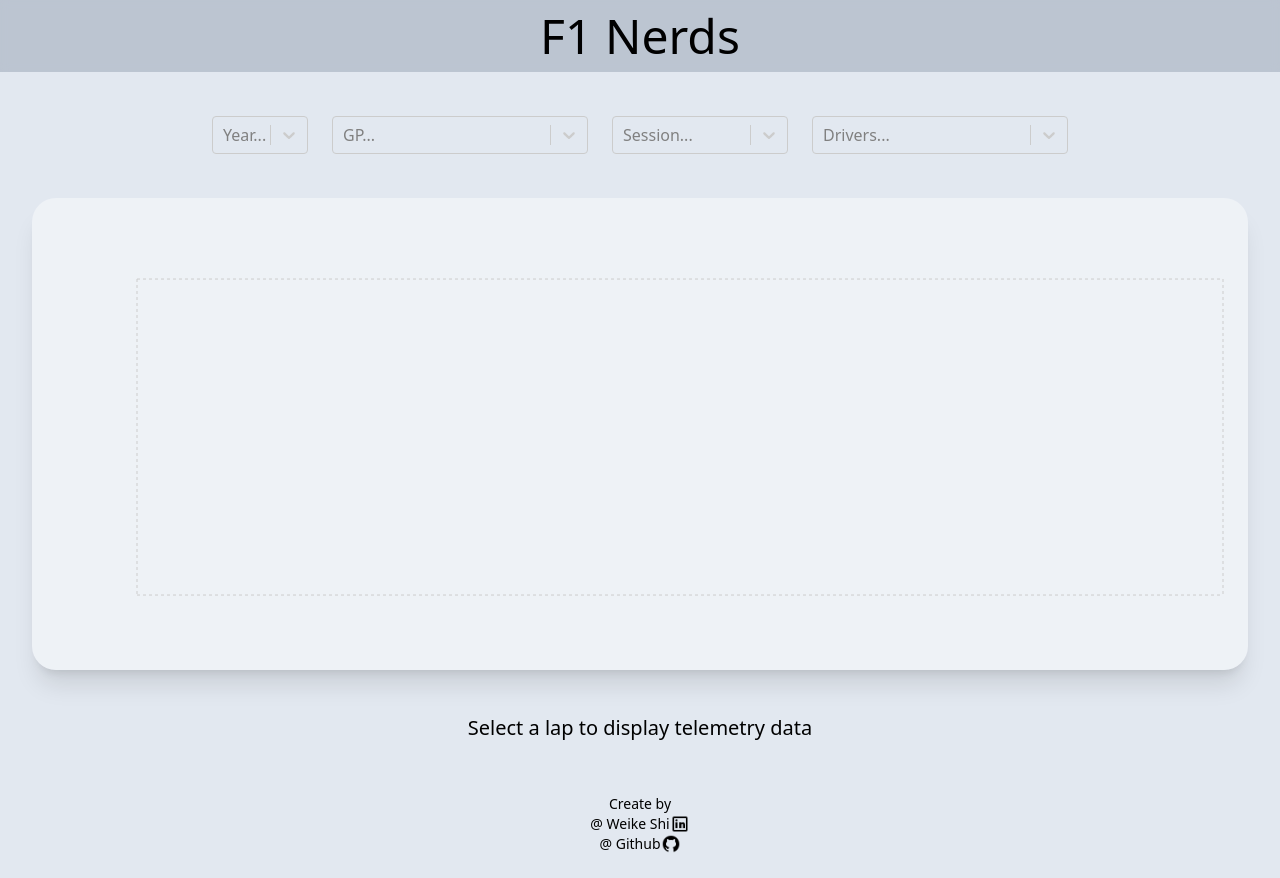
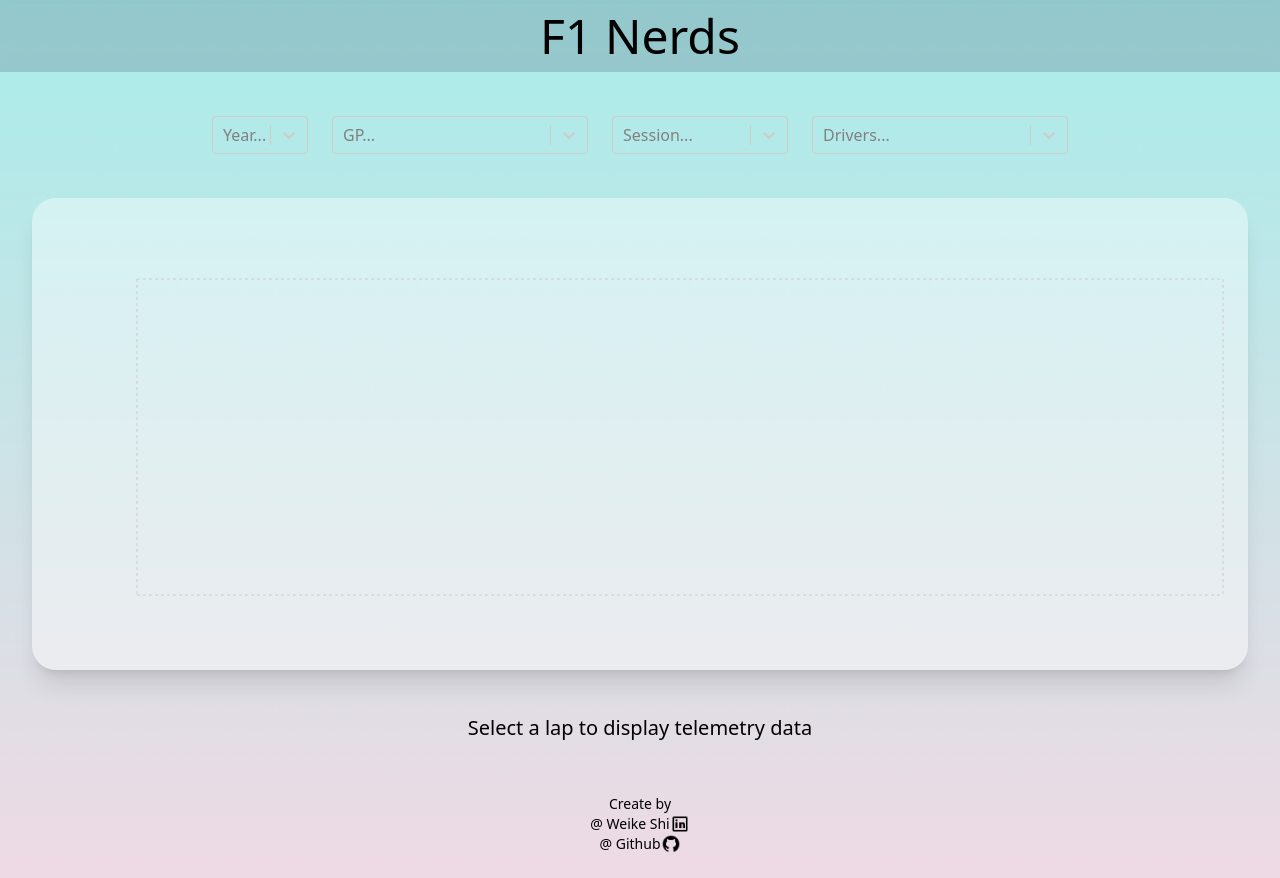
Before and after one commit to WeikeShi0730/f1-nerds-next, a Next.js app: page / in a window 1280 px wide. Built offline with nearby package versions, Linux system fonts and the light colour scheme.

Commit message:
Added website background

```diff
--- a/components/lap-chart.component.jsx
+++ b/components/lap-chart.component.jsx
@@ -190,8 +190,8 @@ const LapChart = () => {
   const customStyles = {
     menu: (provided) => ({
       ...provided,
-      backgroundColor: "rgba(100, 116, 139, .1)",
-      backdropFilter: "blur(3px)",
+      backgroundColor: "rgba(100, 116, 139, .2)",
+      backdropFilter: "blur(4px)",
     }),
     control: (provided) => ({
       ...provided,
--- a/components/telemetry.component.jsx
+++ b/components/telemetry.component.jsx
@@ -122,7 +122,7 @@ const Telemetry = () => {
   return (
     <div className="flex flex-col justify-center items-center mx-8">
       {telemetryDataLoading ? <Spinner /> : null}
-      <div className="text-xl p-1 mt-10 text-center">
+      <div className="text-xl p-1 mt-10 text-center ">
         {condition ? (
           <Select
             isMulti
@@ -135,7 +135,7 @@ const Telemetry = () => {
             isClearable={false}
             value={driverLap}
             onChange={handleOnChange}
-            className="w-full"
+            className="w-fit flex justify-center"
             styles={customStyles}
             theme={theme}
           />
--- a/pages/index.js
+++ b/pages/index.js
@@ -27,7 +27,7 @@ export default function Home() {
   };
 
   return (
-    <div className="min-h-screen min-w-screen bg-slate-200">
+    <div className="min-h-screen min-w-screen">
       <Head>
         <title>F1 Nerds</title>
         <meta name="description" content="Generated by create next app" />
--- a/styles/globals.css
+++ b/styles/globals.css
@@ -18,3 +18,13 @@ a {
 @tailwind base;
 @tailwind components;
 @tailwind utilities;
+
+body {
+  background-image: url("/background.png");
+  background-size: cover;
+  background-repeat: repeat;
+  background-attachment: fixed;
+  background-position: top center;
+  width: 100%;
+  height: 100%;
+}
```
Also changed, not shown: public/background.png (added).
